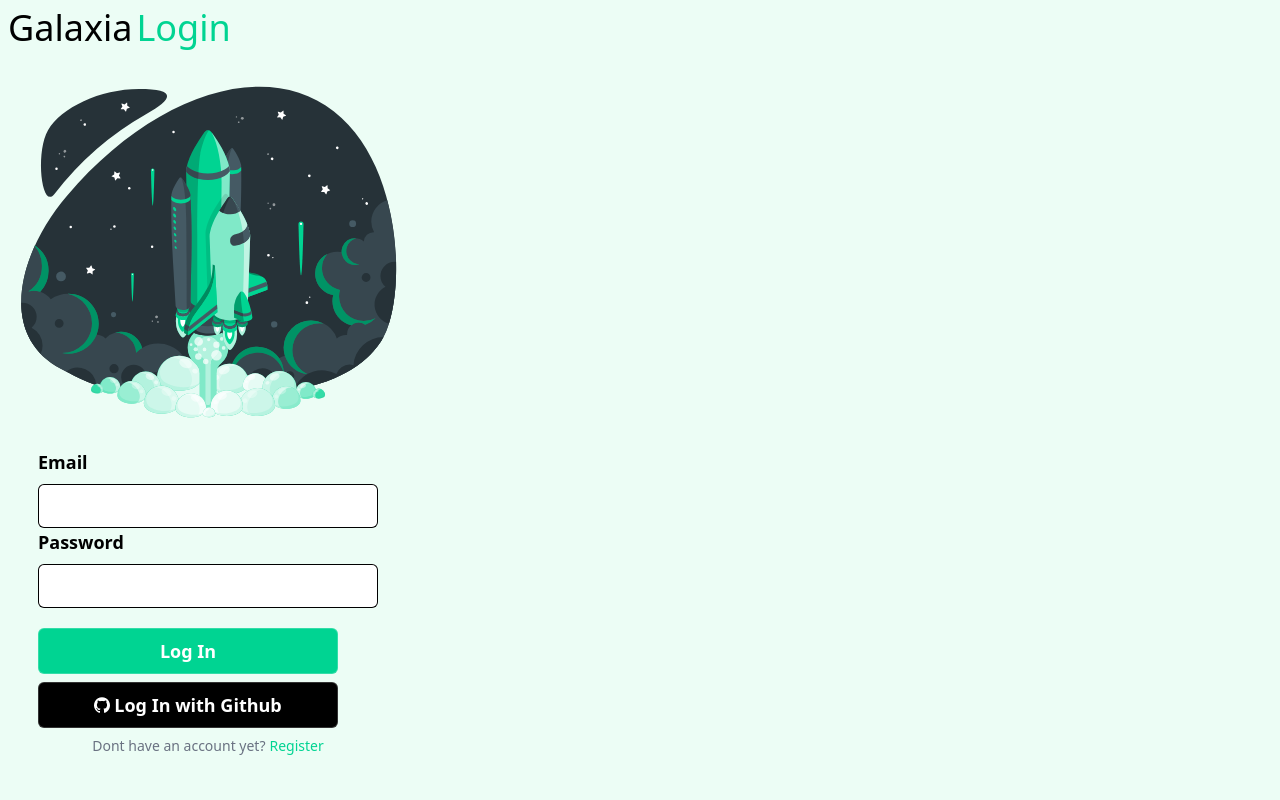
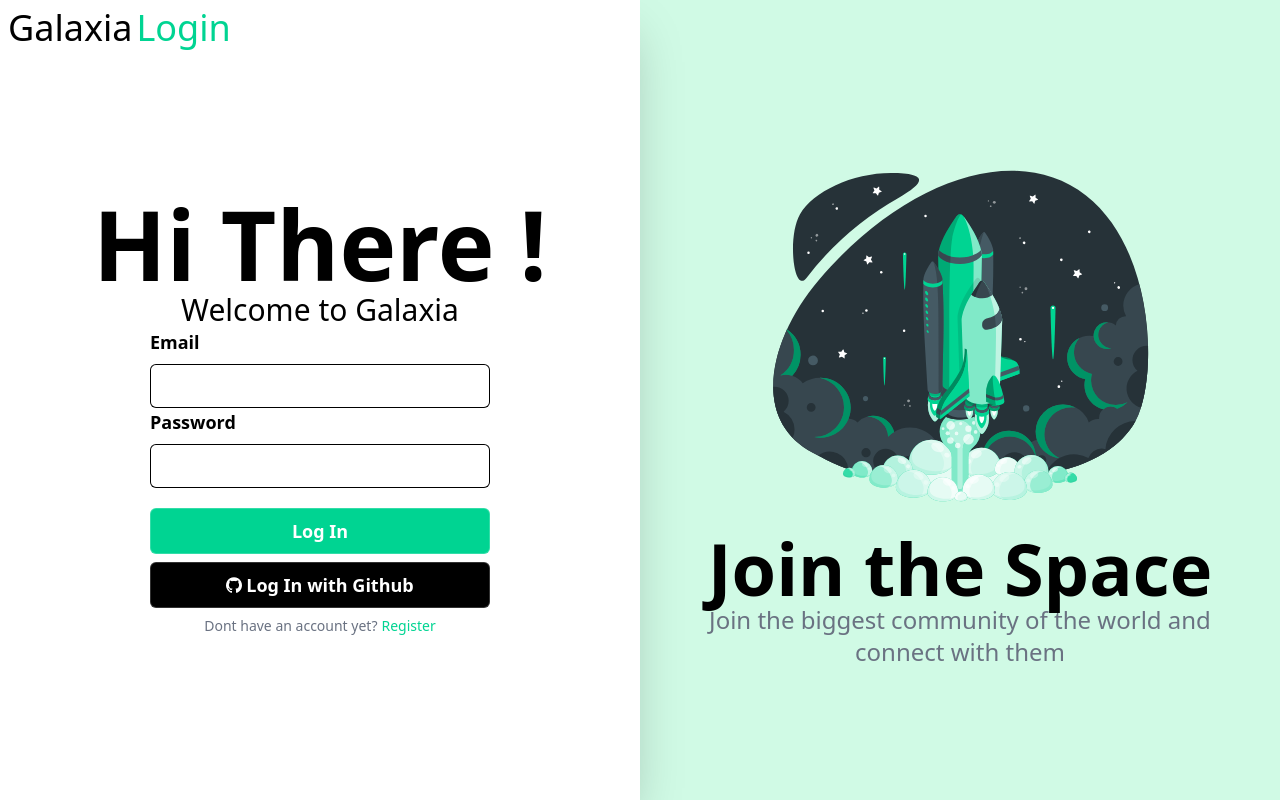
Before and after one commit to Track404/Galaxia-social-media, a React (Vite) app: page / in a window 1280 px wide. Built offline with nearby package versions, Linux system fonts and the light colour scheme.

Commit message:
creation of responsive loginPage

```diff
--- a/src/pages/LoginPage.jsx
+++ b/src/pages/LoginPage.jsx
@@ -3,17 +3,23 @@ import rocket from '../assets/loginSvg.svg';
 function LoginPage() {
   return (
     <>
-      <div className="md:flex h-screen p-2 bg-emerald-50 ">
-        <div className="  h-full ">
-          <div className="flex gap-1">
+      <div className="md:flex   h-screen p-2 md:p-0  bg-emerald-50 md:bg-emerald-100 relative ">
+        <div className="flex md:bg-white items-center justify-center md:p-2 md:w-[50vw] md:shadow-2xl ">
+          <div className="flex gap-1 absolute top-2 left-2">
             <h1 className="text-4xl font-medium ">Galaxia</h1>
             <h1 className="text-4xl font-medium text-emerald-400 ">Login</h1>
           </div>
 
-          <div className="flex flex-col items-center relative">
-            <img src={rocket} alt="here" width="400" />
-
-            <form className="flex flex-col">
+          <div className="flex flex-col mt-10 md:justify-center   relative">
+            <img src={rocket} alt="here" width="400" className="md:hidden" />
+            <div className=" hidden md:block text-center">
+              <h1 className="text-7xl font-semibold xl:text-8xl">Hi There !</h1>
+              <p className="text-xl xl:text-3xl xl:font-medium">
+                {' '}
+                Welcome to Galaxia
+              </p>
+            </div>
+            <form className="flex flex-col items-center ">
               <div>
                 <label
                   htmlFor="email"
@@ -52,7 +58,7 @@ function LoginPage() {
               </div>
               <button
                 type="submit"
-                className="group/button w-[300px] relative inline-flex items-center justify-center overflow-hidden rounded-md bg-emerald-400 backdrop-blur-lg px-10 py-2 text-base font-semibold text-white transition-all duration-300 ease-in-out hover:scale-110 hover:shadow-xl hover:shadow-gray-600/50 border border-white/20"
+                className="group/button w-[300px] xl:w-85 relative inline-flex items-center justify-center overflow-hidden rounded-md bg-emerald-400 backdrop-blur-lg px-10 py-2 text-base font-semibold text-white transition-all duration-300 ease-in-out hover:scale-110 hover:shadow-xl hover:shadow-gray-600/50 border border-white/20"
               >
                 <span className="text-lg">Log In</span>
                 <div className="absolute inset-0 flex h-full w-full justify-center [transform:skew(-13deg)_translateX(-100%)] group-hover/button:duration-1000 group-hover/button:[transform:skew(-13deg)_translateX(100%)]">
@@ -61,7 +67,7 @@ function LoginPage() {
               </button>
               <button
                 type="submit"
-                className="group/button mt-2 w-[300px] relative inline-flex items-center justify-center overflow-hidden rounded-md bg-black backdrop-blur-lg px-10 py-2 text-base font-semibold text-white transition-all duration-300 ease-in-out hover:scale-110 hover:shadow-xl hover:shadow-gray-600/50 border border-white/20"
+                className="group/button mt-2 w-[300px] xl:w-85 relative inline-flex items-center justify-center overflow-hidden rounded-md bg-black backdrop-blur-lg px-10 py-2 text-base font-semibold text-white transition-all duration-300 ease-in-out hover:scale-110 hover:shadow-xl hover:shadow-gray-600/50 border border-white/20"
               >
                 <div class="flex items-center">
                   <svg
@@ -79,14 +85,23 @@ function LoginPage() {
                 </div>
               </button>
             </form>
-            <div className="flex gap-1 text-sm mt-2 mb-2 font-light text-gray-500">
+            <div className="flex justify-center   gap-1 text-sm mt-2 mb-2 font-light text-gray-500 ">
               <p>Dont have an account yet? </p>
               <a className="text-emerald-400">Register</a>
             </div>
           </div>
         </div>
 
-        <div className="hidden md:visible"></div>
+        <div className="hidden  md:flex md:flex-col md:w-[50vw] md:justify-center md:items-center text-center">
+          <img src={rocket} alt="here" width="400" />
+          <h1 className="text-5xl font-semibold xl:text-7xl">
+            Join the Space{' '}
+          </h1>
+          <p className="text-lg xl:text-2xl  w-[40vw] text-gray-500">
+            {' '}
+            Join the biggest community of the world and connect with them
+          </p>
+        </div>
       </div>
     </>
   );
```
